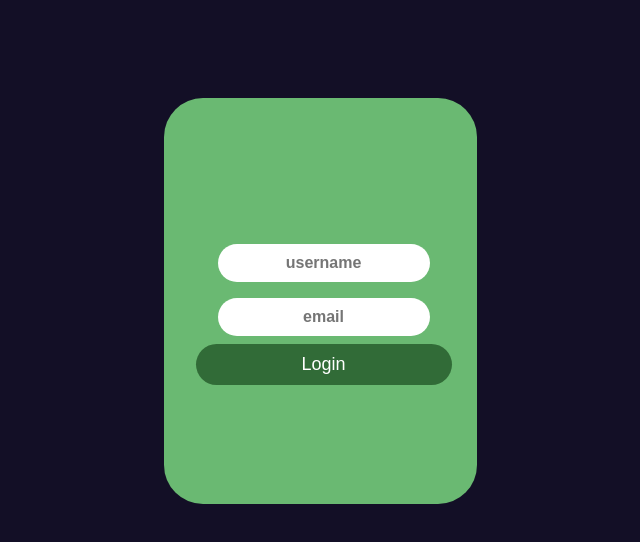
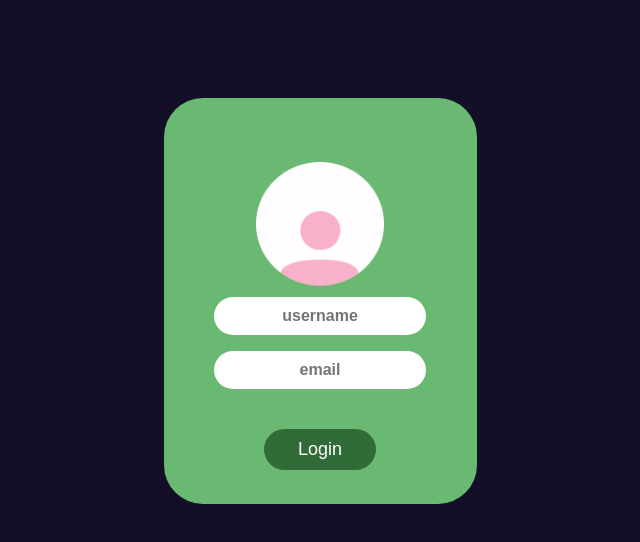
Before and after one commit to itsberriver/dropZone-hackathon, a React (Create React App) app: page / in a window 1280 px wide. Shown: the top 542 px of the page, without its empty margins (453-1093 px from the left). Built offline with nearby package versions, Linux system fonts and the light colour scheme.

Commit message:
added new styles to login component

```diff
--- a/src/components/FormContainer.jsx
+++ b/src/components/FormContainer.jsx
@@ -1,6 +1,7 @@
 import React from 'react';
 import { useNavigate } from 'react-router-dom';
 import '../stylesheets/FormContainer.css';
+import Picprofile from '../images/picprofile.png';
 
 function FormContainer(){
 
@@ -8,6 +9,10 @@ function FormContainer(){
 
     return(
         <form className = 'login-form' >
+            <img
+				className = 'profile-image'
+				src = {Picprofile}
+				alt = 'Picprofile'/>
             <div className = 'input-username'>
                     <input
                         type= 'text'
--- a/src/stylesheets/FormContainer.css
+++ b/src/stylesheets/FormContainer.css
@@ -1,9 +1,14 @@
 form.login-form{
     display:flex;
     flex-direction:column;
-    margin: 2rem;
+    margin: auto;
 }
 
 .input-username{
     margin: 0.5rem;
 }
+
+.profile-image{
+    width: 8rem;
+    margin: auto;
+}
--- a/src/stylesheets/Login.css
+++ b/src/stylesheets/Login.css
@@ -8,9 +8,8 @@
     color: #ffff;
 
     display: flex;
-    flex-direction: column;
     justify-content: center;
-    padding-top: 1.2rem;
+    padding-top: 4rem;
 }
 
 input#name{
@@ -33,21 +32,13 @@ button.login-button-container{
     justify-content: center;
     align-items: center;
     margin: auto;
+
     background-color: #316b37;
     color: #fff;
     border: none;
     font-size: 18px;
     border-radius: 50px;
-    width: 16rem;
+    width: 7rem;
     padding: 10px;
-
+    margin-top: 2rem;
 }
-
-/* form.login-form{
-    display: flex;
-    flex-direction: column;
-    justify-content: center;
-    align-items: center;
-    margin: auto;
-    width: 80%;
-} */
```
Also changed, not shown: src/images/picprofile.png (added).
